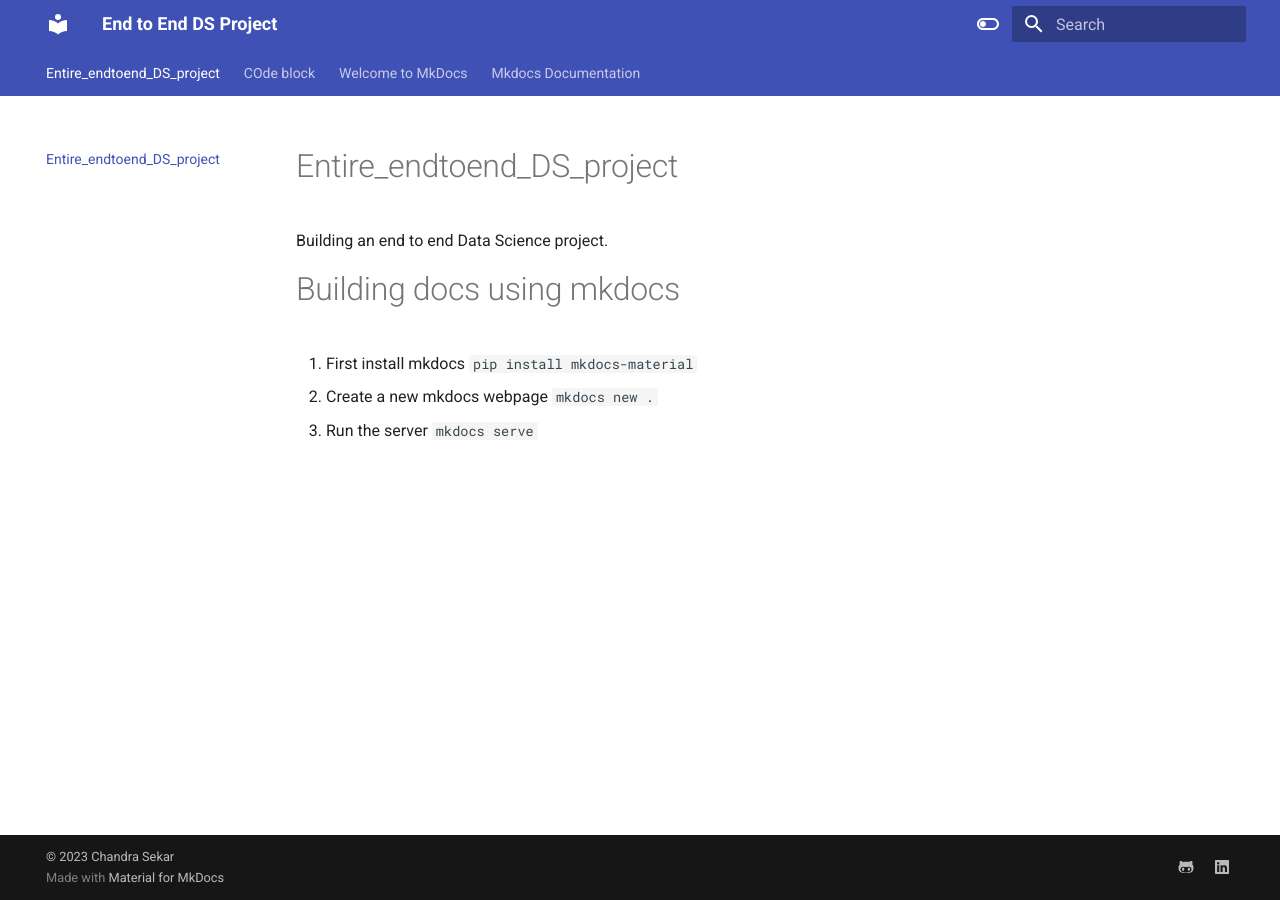
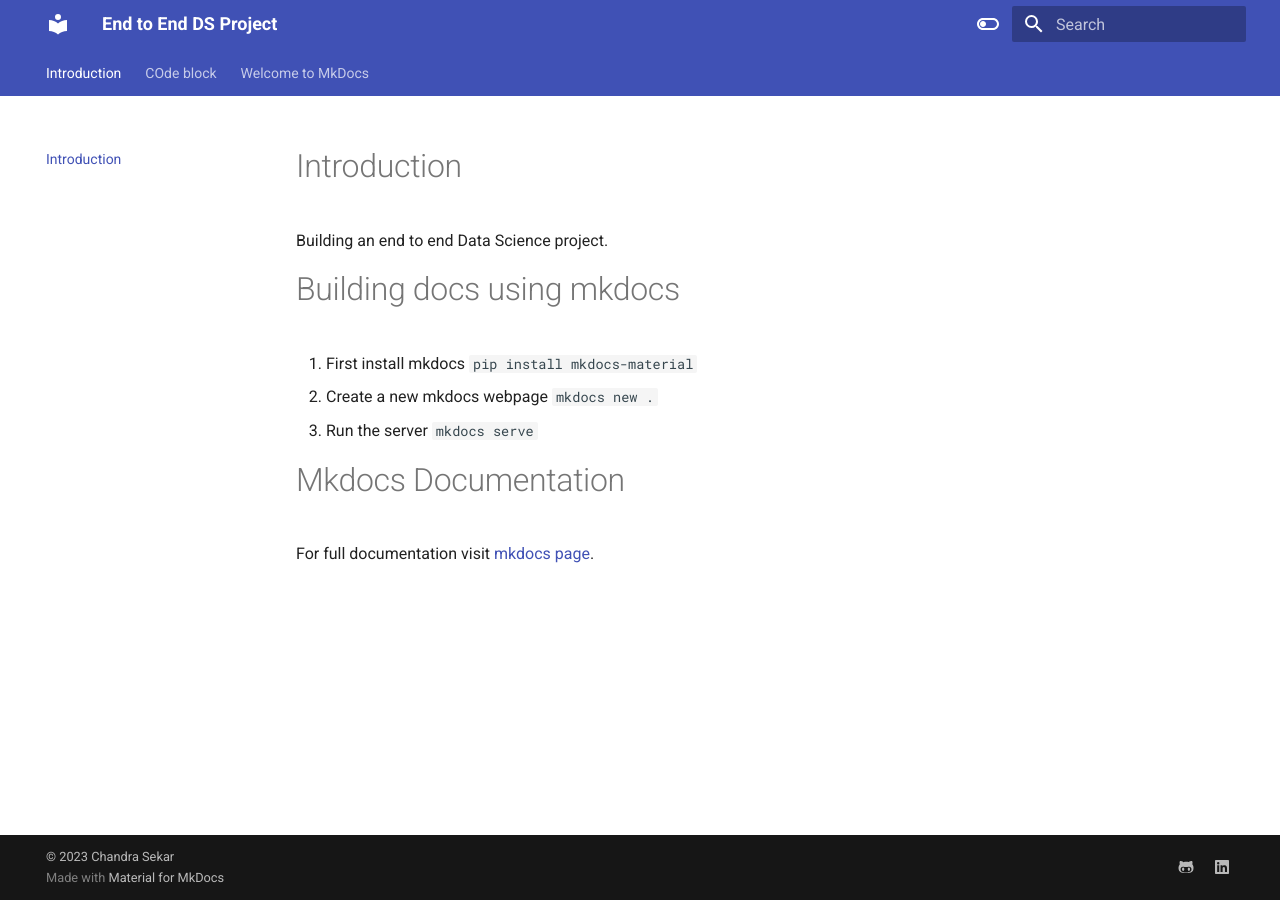
Before and after one commit to ChandraSekar01/Entire_endtoend_DS_project, an MkDocs documentation site: the page built from docs/README.md, in a window 1280 px wide. Built offline with MkDocs 1.6.1 and Material for MkDocs 9.7.7, drawn with Linux system fonts in a browser that asks for light colours.

Commit message:
Modified changes

```diff
--- a/docs/README.md
+++ b/docs/README.md
@@ -1,7 +1,10 @@
-# Entire_endtoend_DS_project
+# Introduction
 Building an end to end Data Science project.
 
 # Building docs using mkdocs
 1. First install mkdocs `pip install mkdocs-material`
 2. Create a new mkdocs webpage `mkdocs new .`
 3. Run the server `mkdocs serve`
+
+# Mkdocs Documentation
+For full documentation visit [mkdocs page](https://www.mkdocs.org).
```
Also changed, not shown: docs/mkdocs.md (deleted, +0 -3 lines), 1 other file.
